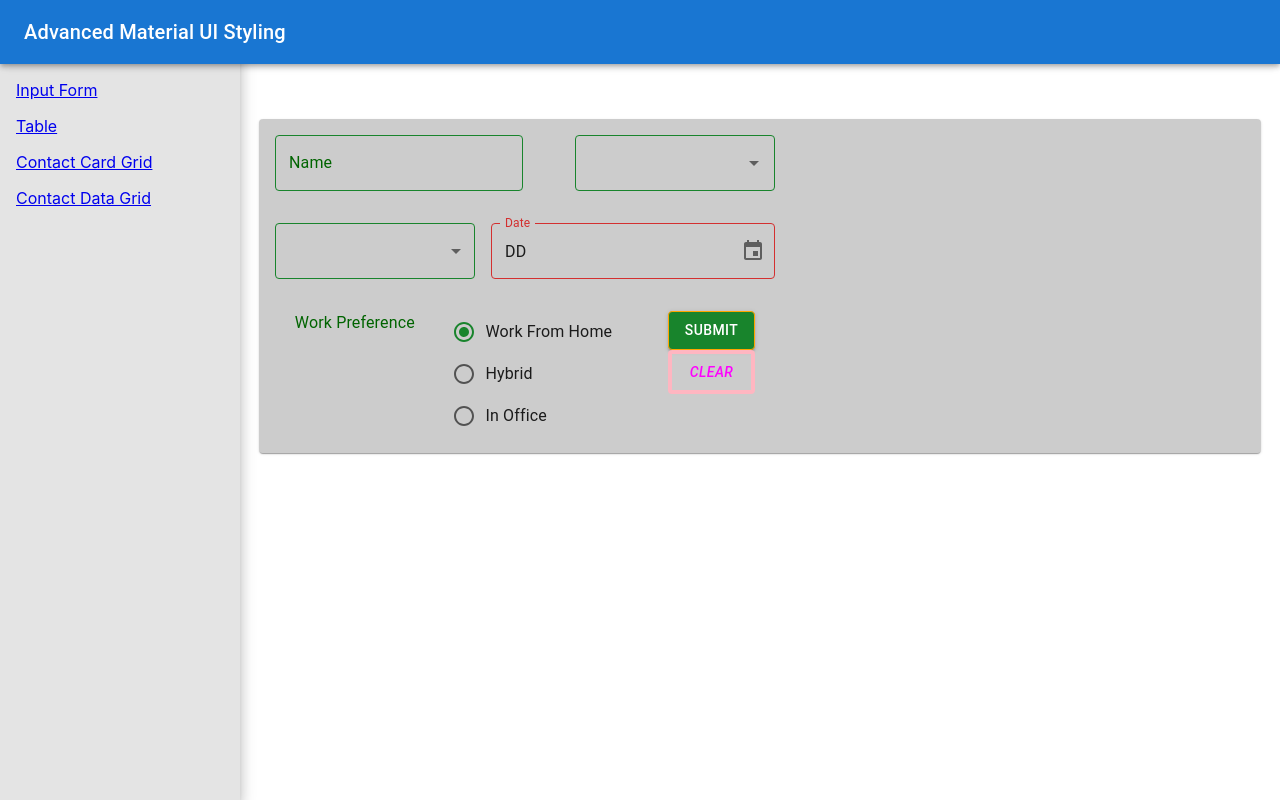
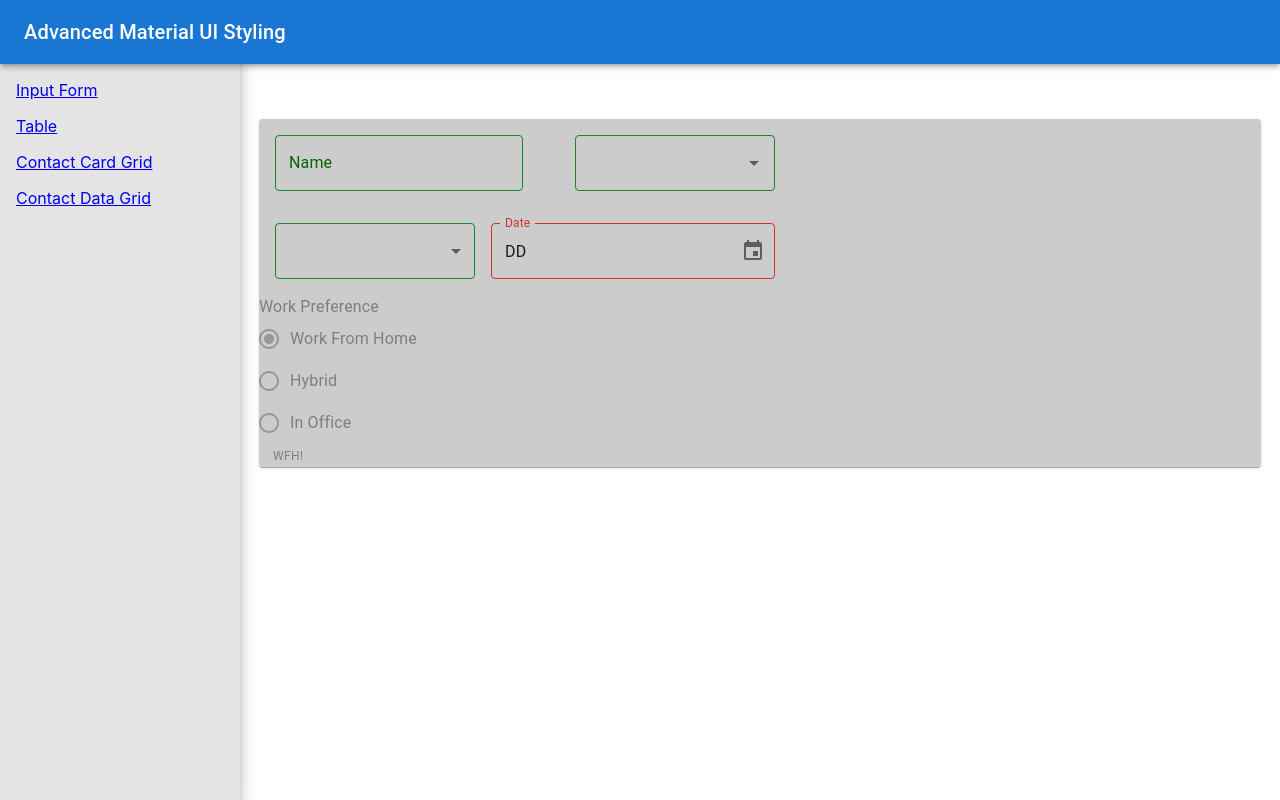
Before and after one commit to vuongicesmile/Advanced_MaterialUI, a React (Create React App) app in the folder learning-advanced-mui/beautiful-mui-app/: page /form in a window 1280 px wide. Built offline with nearby package versions, Linux system fonts and the light colour scheme.

Commit message:
advanced MUI css form

```diff
--- a/learning-advanced-mui/beautiful-mui-app/src/Components/Form/FormSubcomponents/BeautifulRadios.tsx
+++ b/learning-advanced-mui/beautiful-mui-app/src/Components/Form/FormSubcomponents/BeautifulRadios.tsx
@@ -1,5 +1,5 @@
 import { FormControlLabel, FormControl, FormGroup, FormHelperText, FormLabel, Radio, RadioGroup } from "@mui/material";
-import { defaultPreference, minWidth } from "../ContactForm"
+import { defaultPreference, minWidth } from "../../Saffold/Form/ContanctForm.tsx"
 
 export default function BeautifulRadios(props: { preference: string | undefined, handleRadioChange: (event: React.ChangeEvent<HTMLInputElement>, value: string) => void }) {
   return (
--- a/learning-advanced-mui/beautiful-mui-app/src/Components/Saffold/Form/ContanctForm.tsx
+++ b/learning-advanced-mui/beautiful-mui-app/src/Components/Saffold/Form/ContanctForm.tsx
@@ -11,10 +11,11 @@ import BeautifulDesktopDatePicker from '../../Form/FormSubcomponents/BeautifulDe
 import dayjs from 'dayjs';
 import { useTheme } from "@mui/material/styles";
 import { StyledFormGroup } from '../../Form/FormSubcomponents/StyledFormGroup.tsx';
+import BeautifulRadios from '../../Form/FormSubcomponents/BeautifulRadios.tsx';
 
 const roles = ["React", "Angular", "Python", "NodeJS", "Machine Learning"];
 const skills = ["Software Dev", "Architect", "Designer", "Business Analyst"];
-const defaultPreference = "Work From Home";
+export const defaultPreference = "Work From Home";
 export const minWidth = 200;
 
 export default function ContactForm() {
@@ -86,6 +87,16 @@ export default function ContactForm() {
 
     contactData.push(FormValues)
     setAlertOpen(true)
+  }
+  const handleRadioChange = (
+    event: React.ChangeEvent<HTMLInputElement>,
+    value: string
+  ) => {
+    const { name } = event.target;
+    setFormValues({
+      ...FormValues,
+      [name]: value
+    });
   }
 
   const handleAlertClick = () => {
@@ -197,44 +208,7 @@ export default function ContactForm() {
 
           {/*  radio selection */}
           {/* ------------------------------------ */}
-          <FormGroup
-            row
-            sx={{
-              padding: 2,
-              justifyContent: "space-around",
-            }}
-          >
-            <FormGroup>
-              <FormLabel component={"legend"}>
-                Work Preference
-              </FormLabel>
-            </FormGroup>
-            <RadioGroup
-              id="preference-type-radio"
-              name="preference"
-              value={FormValues.preference}
-            >
-              <FormControlLabel
-                control={<Radio />}
-                label="Work From Home"
-                value={FormValues.preference}
-              />
-              <FormControlLabel
-                control={<Radio />}
-                label="Hybrid"
-                value="Hybrid"
-              />
-              <FormControlLabel
-                control={<Radio />}
-                label="In Office"
-                value="In Office"
-              />
-            </RadioGroup>
-            <Stack>
-              <Button variant='contained' onClick={handleSubmit}>Submit</Button>
-              <Button variant='beautiful' onClick={handleClearClick}>Clear</Button>
-            </Stack>
-          </FormGroup>
+            <BeautifulRadios preference={FormValues.preference} handleRadioChange={handleRadioChange} />
         </FormControl>
       </form>
     </Paper>
--- a/learning-advanced-mui/beautiful-mui-app/src/Components/Theme/BeautifulTheme.tsx
+++ b/learning-advanced-mui/beautiful-mui-app/src/Components/Theme/BeautifulTheme.tsx
@@ -58,7 +58,7 @@ const BeautifulTheme = createTheme({
       ]
     }
   },
-  breakpoints: {
+  breakpoints: { // custom theme break point
     values: {
       xs: 0,
       sm: 600,
```
